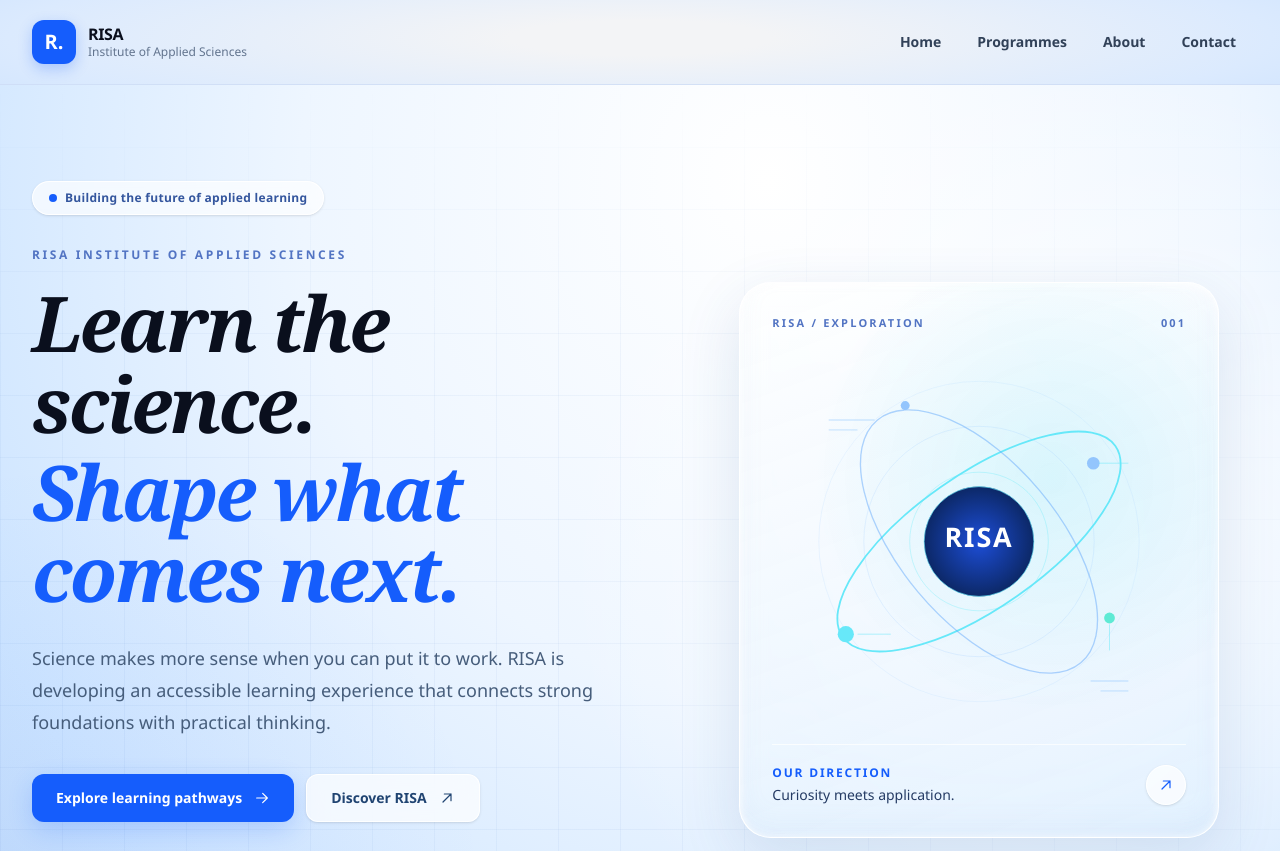
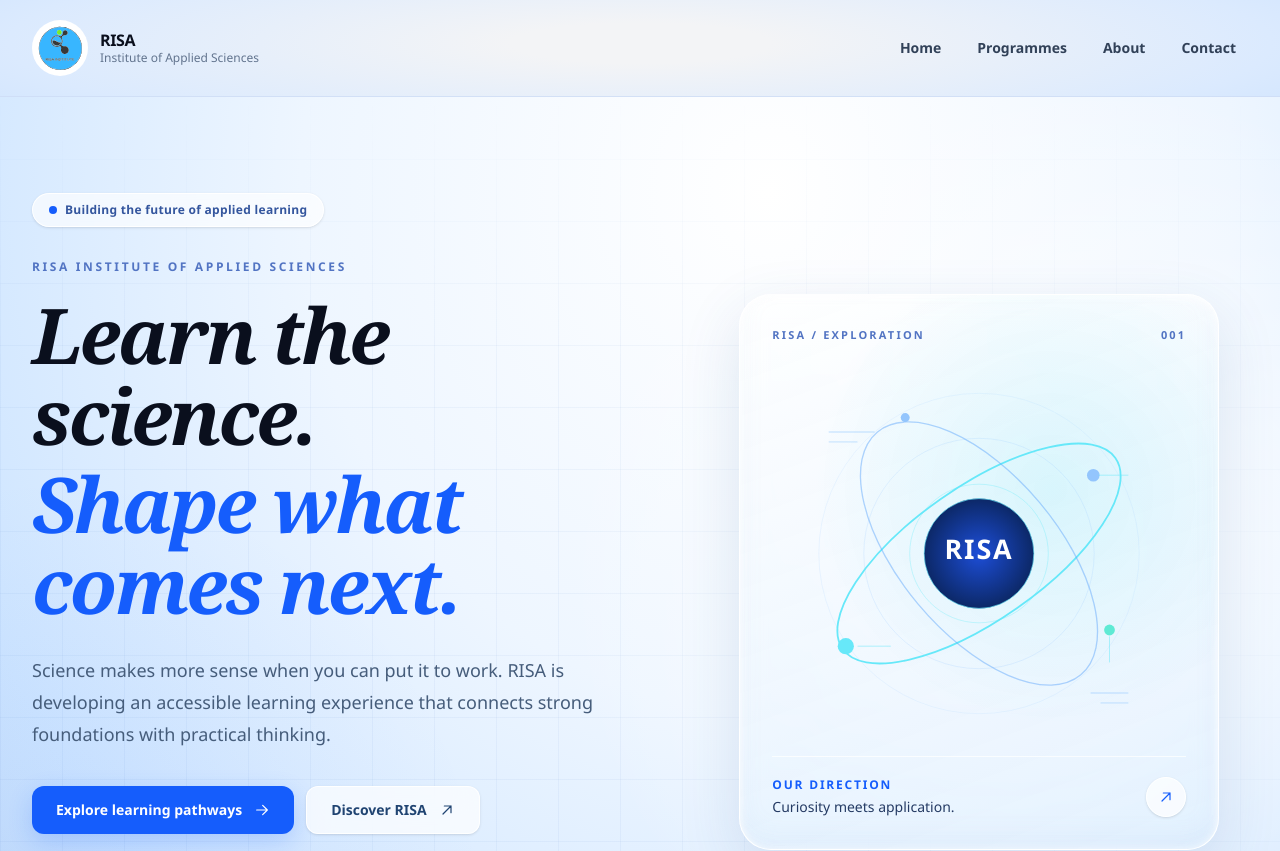
Before and after one commit to RISA-INSTITUTE-WEBSITE/super-duper-spork, a Next.js app: page / in a window 1280 px wide. Shown: the top 851 px of the page. Built offline with nearby package versions, Linux system fonts and the light colour scheme.

Commit message:
feat(brand): replace navbar monogram with official RISA logo

```diff
--- a/src/components/site-header.tsx
+++ b/src/components/site-header.tsx
@@ -1,3 +1,4 @@
+import Image from "next/image";
 import Link from "next/link";
 
 const navigation = [
@@ -16,12 +17,14 @@ export function SiteHeader() {
           className="flex w-fit items-center gap-3 rounded-md text-slate-950 focus-visible:outline-2 focus-visible:outline-offset-4 focus-visible:outline-blue-700"
           aria-label="RISA Institute of Applied Sciences homepage"
         >
-          <span
-            className="flex size-11 shrink-0 items-center justify-center rounded-xl bg-[#155DFC] text-xl font-black text-white shadow-[0_5px_14px_rgba(21,93,252,0.25)]"
-            aria-hidden="true"
-          >
-            R<span className="text-white">.</span>
-          </span>
+          <Image
+            src="/risa-logo.svg"
+            alt=""
+            width={64}
+            height={64}
+            className="size-14 shrink-0 rounded-full object-contain"
+            priority
+          />
           <span className="text-base font-extrabold leading-tight tracking-tight text-[#0A0F1D]">
             RISA
             <span className="block text-xs font-medium tracking-normal text-slate-500">
```
